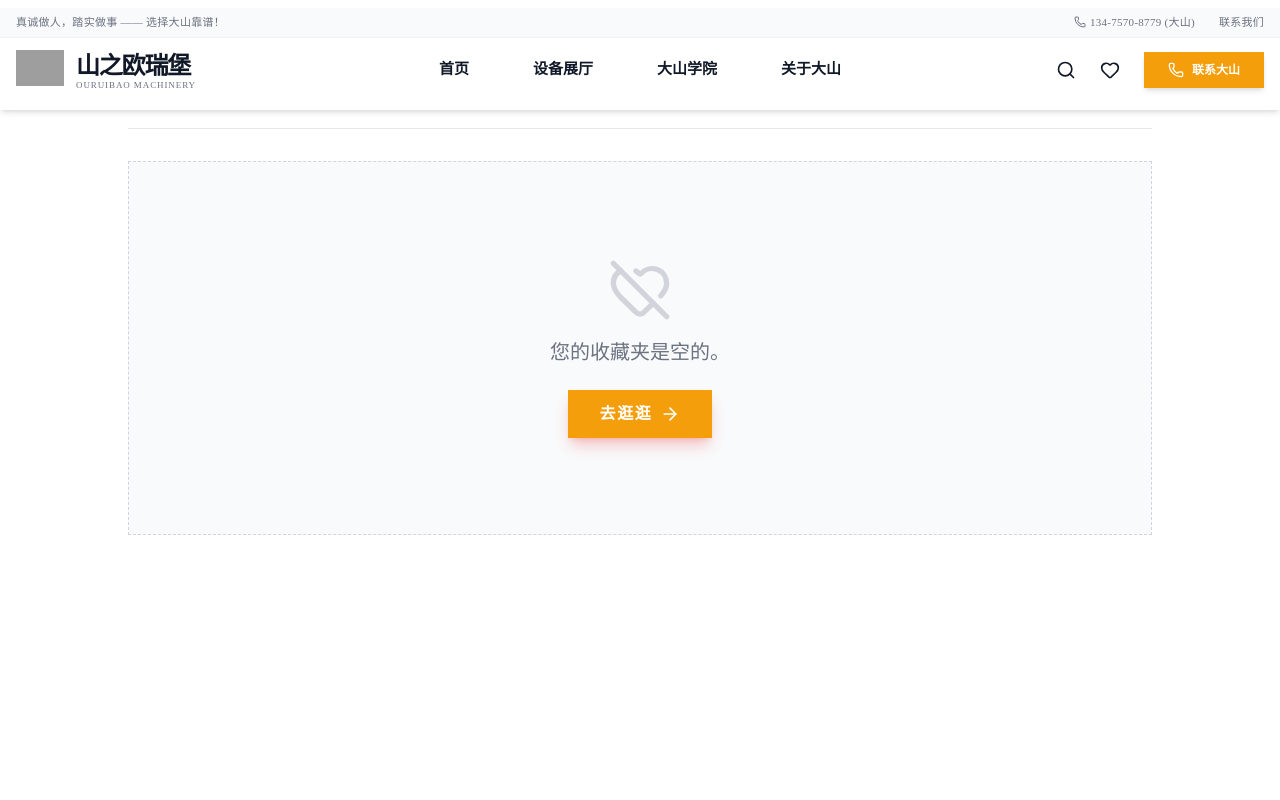
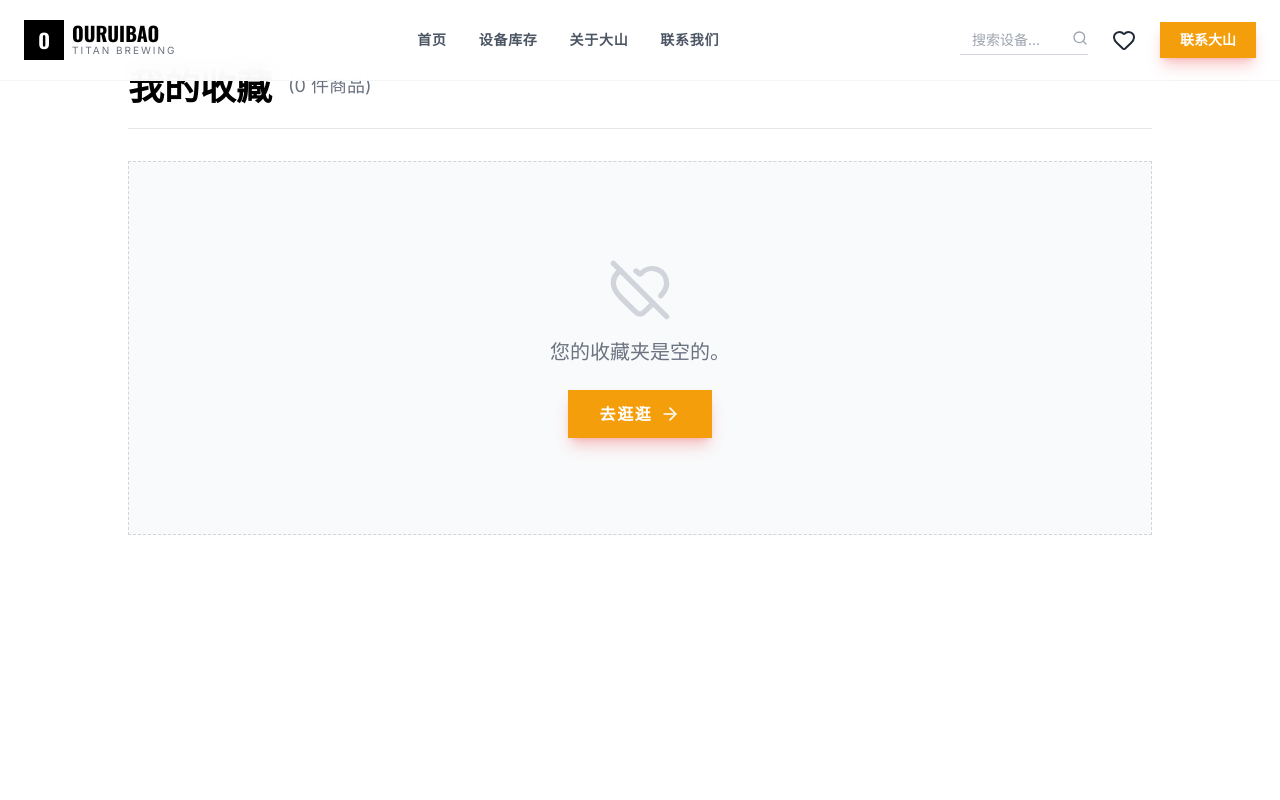
Before and after one commit to Cloudplume718/titan-brewing, a Next.js app: page /wishlist in a window 1280 px wide. Shown: the top 800 px of the page. Built offline with nearby package versions, Linux system fonts and the light colour scheme; grey boxes are pictures that could not be loaded.

Commit message:
Fix layout and anchors

```diff
--- a/app/layout.tsx
+++ b/app/layout.tsx
@@ -3,15 +3,14 @@ import { Inter, Oswald } from "next/font/google";
 import "./globals.css";
 import Navbar from "@/components/Navbar";
 import Footer from "@/components/Footer";
-import { WishlistProvider } from "@/context/WishlistContext";
+import { WishlistProvider } from "@/context/WishlistContext"; // 🟢 1. 引入
 
 const inter = Inter({ subsets: ["latin"], variable: "--font-inter" });
 const oswald = Oswald({ subsets: ["latin"], variable: "--font-oswald" });
 
 export const metadata: Metadata = {
-  // 🟢 修改点：网站标题和描述
-  title: "山之欧瑞堡 | 专业二手精酿设备供应链",
-  description: "25年资深酿酒师大山严选。主营100升-10吨二手啤酒设备，拥有1000平仓储中心，提供原料供应与技术扶持。",
+  title: "Titan Brewing | 欧瑞堡精酿设备",
+  description: "专业二手精酿啤酒设备交易平台",
 };
 
 export default function RootLayout({
@@ -21,7 +20,8 @@ export default function RootLayout({
 }>) {
   return (
     <html lang="zh-CN">
-      <body className={`${inter.variable} ${oswald.variable} bg-background text-foreground antialiased`}>
+      <body className={`${inter.variable} ${oswald.variable} font-sans antialiased`}>
+        {/* 🟢 2. 用 Provider 包裹整个应用 */}
         <WishlistProvider>
           <Navbar />
           {children}
--- a/app/shop/page.tsx
+++ b/app/shop/page.tsx
@@ -2,47 +2,60 @@ import Link from 'next/link';
 import { reader } from '@/lib/reader';
 import ProductCard from '@/components/ProductCard';
 
-export default async function ShopPage() {
-  // 1. 读取所有设备
-  const products = await reader.collections.products.all();
+// 🟢 接收 searchParams 参数
+export default async function ShopPage({
+  searchParams,
+}: {
+  searchParams: Promise<{ search?: string }>;
+}) {
+  // 读取所有数据
+  const allProducts = await reader.collections.products.all();
 
-  // 2. 空状态提示
-  if (!products || products.length === 0) {
-    return (
-      <div className="min-h-screen pt-32 px-4 max-w-7xl mx-auto text-center">
-        <h1 className="text-3xl font-heading font-bold mb-4">设备展厅</h1>
-        <p className="text-gray-500">暂时还没有上架设备，请去后台添加几台吧！</p>
-        <Link href="/keystatic" className="mt-8 inline-block bg-primary text-white px-6 py-2 rounded-sm">
-          去后台添加
-        </Link>
-      </div>
-    );
-  }
+  // 等待搜索参数 (Next.js 15+)
+  const params = await searchParams;
+  const searchQuery = params.search?.toLowerCase() || "";
 
-  // 3. 正常显示
+  // 🟢 过滤逻辑：匹配名称或分类
+  const filteredProducts = allProducts.filter(product => {
+     if (!searchQuery) return true; // 没搜东西就全显示
+     return (
+        product.entry.name.toLowerCase().includes(searchQuery) ||
+        product.entry.category.toLowerCase().includes(searchQuery)
+     );
+  });
+
   return (
     <main className="min-h-screen bg-gray-50 pt-24 pb-16">
       <div className="max-w-7xl mx-auto px-4">
 
         <div className="mb-12">
             <h1 className="text-4xl font-heading font-bold text-gray-900 uppercase mb-2">
-                全部库存 <span className="text-gray-400 text-2xl font-light">({products.length})</span>
+                {searchQuery ? `搜索结果: "${searchQuery}"` : "全部库存"}
+                <span className="text-gray-400 text-2xl font-light ml-2">
+                    ({filteredProducts.length})
+                </span>
             </h1>
-            <p className="text-gray-500">大山严选，品质保证。所有设备均在聊城仓库，欢迎实地考察。</p>
+            <p className="text-gray-500">
+                {filteredProducts.length === 0
+                    ? "未找到相关设备，请尝试其他关键词。"
+                    : "大山严选，品质保证。所有设备均在聊城仓库，欢迎实地考察。"}
+            </p>
+            {/* 如果是搜索状态，给个返回按钮 */}
+            {searchQuery && (
+                <Link href="/shop" className="mt-4 inline-block text-primary underline">
+                    返回全部列表
+                </Link>
+            )}
         </div>
 
         <div className="grid grid-cols-1 sm:grid-cols-2 lg:grid-cols-4 gap-6">
-          {products.map((product) => (
+          {filteredProducts.map((product) => (
             <ProductCard
               key={product.slug}
               data={{
                 id: product.slug,
                 name: product.entry.name,
-
-                // 🟢 修复点：加了 ?? 0
-                // 意思是：如果价格是 null (没填)，就用 0 代替，消除报错
                 price: product.entry.price ?? 0,
-
                 image: product.entry.image || '',
                 category: product.entry.category
               }}
--- a/components/Navbar.tsx
+++ b/components/Navbar.tsx
@@ -1,198 +1,146 @@
 "use client";
 
-import { useState, useEffect } from "react";
 import Link from "next/link";
-import { Search, Heart, ShoppingCart, X, Phone, Menu } from "lucide-react"; // 🟢 引入 Menu
-import { useRouter, usePathname } from "next/navigation";
+import { usePathname, useRouter } from "next/navigation";
+import { useState } from "react";
+import { Search, Heart, Menu, X, Phone } from "lucide-react";
 import { useWishlist } from "@/context/WishlistContext";
-// 注意：如果你还没完全移除 Sanity，下面的 client 引用先保留，等接了 Keystatic 再删
-import { client } from "@/lib/sanity";
 
 export default function Navbar() {
-  const { items } = useWishlist();
-  const [isSearchOpen, setIsSearchOpen] = useState(false);
-  const [isMobileMenuOpen, setIsMobileMenuOpen] = useState(false); // 🟢 手机菜单开关
-  const [searchTerm, setSearchTerm] = useState("");
-  const [results, setResults] = useState<any[]>([]);
-  const [isScrolled, setIsScrolled] = useState(false);
-  const [isHovered, setIsHovered] = useState(false);
+  const pathname = usePathname();
+  const router = useRouter(); // 🟢 用于搜索跳转
+  const { items } = useWishlist(); // 🟢 获取收藏数量
+  const [isMenuOpen, setIsMenuOpen] = useState(false);
+  const [searchValue, setSearchValue] = useState("");
 
+  // 后台页面不显示导航
+  if (pathname && pathname.startsWith('/keystatic')) return null;
 
-  const router = useRouter();
-  const pathname = usePathname();
-  // 🟢 新增：如果是后台管理页面，直接不渲染导航栏
-  if (pathname && pathname.startsWith('/keystatic')) {
-    return null;
-  }
-  const isHomePage = pathname === "/";
-
-  useEffect(() => {
-    const handleScroll = () => {
-      setIsScrolled(window.scrollY > 50);
-    };
-    window.addEventListener("scroll", handleScroll);
-    return () => window.removeEventListener("scroll", handleScroll);
-  }, []);
-
-  const handleSearch = async (term: string) => {
-    setSearchTerm(term);
-    if (term.trim().length > 0) {
-      // 暂时保留 Sanity 查询，后续换成 Fuse.js
-      const query = `*[_type == "product" && name match $term + "*"]{_id, name, price, image, category}`;
-      const data = await client.fetch(query, { term });
-      setResults(data);
-    } else {
-      setResults([]);
+  const handleSearch = (e: React.FormEvent) => {
+    e.preventDefault();
+    if (searchValue.trim()) {
+      // 🟢 跳转到商店页面并带上查询参数
+      router.push(`/shop?search=${encodeURIComponent(searchValue)}`);
+      setIsMenuOpen(false); // 手机端搜索后关闭菜单
     }
   };
 
-  // 🟢 逻辑更新：手机菜单打开时，背景也必须变白，否则字看不清
-  const isWhiteState = !isHomePage || isScrolled || isHovered || isSearchOpen || isMobileMenuOpen;
-  const textColorClass = isWhiteState ? "text-gray-900" : "text-white";
+  return (
+    <nav className="fixed w-full bg-white/95 backdrop-blur-md z-50 border-b border-gray-100">
+      <div className="max-w-7xl mx-auto px-4 sm:px-6">
+        <div className="flex justify-between items-center h-20">
 
-  return (
-    <header
-      className={`fixed top-0 w-full z-50 transition-all duration-500 ease-in-out ${
-        isWhiteState
-          ? "bg-white shadow-md py-2"
-          : "bg-transparent py-4"
-      }`}
-      onMouseEnter={() => setIsHovered(true)}
-      onMouseLeave={() => setIsHovered(false)}
-    >
+          {/* LOGO */}
+          <Link href="/" className="flex items-center gap-2">
+            <div className="w-10 h-10 bg-black text-white flex items-center justify-center font-heading font-bold text-xl rounded-sm">
+              O
+            </div>
+            <div className="flex flex-col">
+              <span className="font-heading font-bold text-xl leading-none text-black">OURUIBAO</span>
+              <span className="text-[10px] tracking-[0.2em] text-gray-500 uppercase">Titan Brewing</span>
+            </div>
+          </Link>
 
-      {/* 顶栏 (仅在白底或手机菜单打开时显示浅灰背景) */}
-      <div className={`hidden md:block transition-colors duration-500 border-b ${
-          isWhiteState ? "bg-gray-50 border-gray-100 text-gray-500" : "bg-transparent border-white/10 text-white/80"
-      }`}>
-        <div className="max-w-7xl mx-auto px-4 flex justify-between items-center text-[11px] py-1.5 font-medium tracking-wide">
-          <p>真诚做人，踏实做事 —— 选择大山靠谱！</p>
-          <div className="flex items-center gap-6">
-            <span className="flex items-center gap-1 hover:text-primary cursor-pointer transition-colors">
-              <Phone className="w-3 h-3" /> 134-7570-8779 (大山)
+          {/* Desktop Menu */}
+          <div className="hidden md:flex items-center gap-8 font-bold text-sm uppercase tracking-wider text-gray-600">
+            <Link href="/" className="hover:text-primary transition-colors">首页</Link>
+            <Link href="/shop" className="hover:text-primary transition-colors">设备库存</Link>
+            <Link href="/about" className="hover:text-primary transition-colors">关于大山</Link>
+            {/* 🟢 修改联系大山跳转 */}
+            <Link href="/about#contact" className="hover:text-primary transition-colors">联系我们</Link>
+          </div>
+
+          {/* Icons Area */}
+          <div className="hidden md:flex items-center gap-6">
+            {/* 🟢 搜索框 */}
+            <form onSubmit={handleSearch} className="relative group">
+              <input
+                type="text"
+                placeholder="搜索设备..."
+                value={searchValue}
+                onChange={(e) => setSearchValue(e.target.value)}
+                className="pl-3 pr-8 py-1 border-b border-gray-300 focus:border-primary outline-none text-sm w-32 focus:w-48 transition-all bg-transparent"
+              />
+              <button type="submit" className="absolute right-0 top-1 text-gray-400 hover:text-primary">
+                <Search className="w-4 h-4" />
+              </button>
+            </form>
+
+            {/* 🟢 收藏夹图标 */}
+            <div className="relative group">
+                <Heart className="w-6 h-6 text-gray-800 group-hover:text-primary cursor-pointer transition-colors" />
+                {items.length > 0 && (
+                  <span className="absolute -top-2 -right-2 bg-primary text-white text-[10px] w-4 h-4 flex items-center justify-center rounded-full">
+                    {items.length}
                   </span>
-            <Link href="/about" className="hover:text-primary transition-colors">联系我们</Link>
+                )}
+                {/* 简单的悬浮提示，也可以点击跳转到专门的收藏页 */}
+                <div className="absolute right-0 top-full mt-2 w-64 bg-white shadow-xl border border-gray-100 p-4 rounded-sm opacity-0 invisible group-hover:opacity-100 group-hover:visible transition-all">
+                    <p className="text-sm font-bold mb-2">已收藏 {items.length} 件设备</p>
+                    {items.length === 0 ? (
+                        <p className="text-xs text-gray-400">暂无收藏</p>
+                    ) : (
+                        <div className="max-h-48 overflow-y-auto">
+                            {items.map(item => (
+                                <div key={item.id} className="flex gap-2 mb-2 text-xs border-b border-gray-50 pb-2">
+                                    <div className="w-8 h-8 bg-gray-100 relative shrink-0"><img src={item.image} className="w-full h-full object-cover"/></div>
+                                    <div className="overflow-hidden">
+                                        <p className="truncate font-bold">{item.name}</p>
+                                        <p className="text-primary">¥{item.price}</p>
                                     </div>
+                                </div>
+                            ))}
+                        </div>
+                    )}
                 </div>
             </div>
 
-      <div className="w-full">
-        <div className="max-w-7xl mx-auto px-4 flex items-center justify-between h-16">
-
-          {/* Logo */}
-          <div className="flex-shrink-0 w-48 z-50"> {/* z-50 保证 Logo 在菜单之上 */}
-            <Link href="/" className="group flex items-center gap-3" onClick={() => setIsMobileMenuOpen(false)}>
-              <img src="/icon.svg" alt="山之欧瑞堡 Logo" className="w-12 h-12 object-contain -mt-1" />
-              <div>
-                  <h1 className={`font-heading text-xl md:text-2xl font-bold tracking-tighter uppercase transition-colors duration-300 ${textColorClass}`}>
-                    山之欧瑞堡
-                  </h1>
-                  <p className={`text-[9px] tracking-widest uppercase hidden md:block ${isWhiteState ? "text-gray-500" : "text-gray-400"}`}>Ouruibao Machinery</p>
-              </div>
+            <Link href="/about#contact" className="bg-primary hover:bg-red-700 text-white px-5 py-2 rounded-sm font-bold text-sm uppercase transition-colors shadow-lg shadow-red-500/30">
+              联系大山
             </Link>
           </div>
 
-          {/* 🟢 桌面端导航 (手机隐藏) */}
-          <nav className="hidden md:flex flex-1 justify-center items-center gap-16">
-            {[
-              { name: "首页", href: "/" },
-              { name: "设备展厅", href: "/shop" },
-              { name: "大山学院", href: "/learn" },
-              { name: "关于大山", href: "/about" },
-            ].map((link) => (
-              <Link
-                key={link.name}
-                href={link.href}
-                className={`text-[15px] font-bold transition-all duration-300 relative group ${textColorClass}`}
+          {/* Mobile Menu Button */}
+          <button
+            className="md:hidden text-gray-900"
+            onClick={() => setIsMenuOpen(!isMenuOpen)}
           >
-                {link.name}
-                <span className={`absolute -bottom-2 left-1/2 w-0 h-0.5 bg-primary transition-all duration-300 group-hover:w-full group-hover:left-0`} />
-              </Link>
-            ))}
-          </nav>
-
-          {/* 右侧图标区 */}
-          <div className={`flex items-center justify-end gap-5 md:gap-6 w-auto md:w-48 ${textColorClass}`}>
-            <button onClick={() => setIsSearchOpen(!isSearchOpen)} className="hover:text-primary transition-colors">
-              <Search className="w-5 h-5" />
-            </button>
-
-            <Link href="/wishlist" className="relative hover:text-primary transition-colors">
-              <Heart className="w-5 h-5" />
-              {items.length > 0 && (
-                <span className="absolute -top-1.5 -right-2 bg-primary text-white text-[10px] font-bold px-1.5 py-0.5 rounded-full shadow-sm">
-                  {items.length}
-                </span>
-              )}
-            </Link>
-
-            {/* 桌面端大按钮 */}
-            <Link href="/about" className="hidden lg:flex items-center gap-2 bg-primary text-white px-6 py-2.5 rounded-sm hover:bg-red-700 transition-all shadow-md hover:shadow-lg transform hover:-translate-y-0.5 whitespace-nowrap">
-                <Phone className="w-4 h-4" />
-                <span className="text-xs font-bold">联系大山</span>
-            </Link>
-
-            {/* 🟢 手机端汉堡菜单按钮 (仅手机显示) */}
-            <button
-                onClick={() => setIsMobileMenuOpen(!isMobileMenuOpen)}
-                className="md:hidden p-1 focus:outline-none z-50"
-            >
-                {isMobileMenuOpen ? <X className="w-7 h-7" /> : <Menu className="w-7 h-7" />}
+            {isMenuOpen ? <X className="w-6 h-6" /> : <Menu className="w-6 h-6" />}
           </button>
         </div>
       </div>
+
+      {/* Mobile Menu */}
+      {isMenuOpen && (
+        <div className="md:hidden bg-white border-t border-gray-100 h-screen animate-in slide-in-from-top-5">
+          <div className="p-4 space-y-4">
+             {/* 🟢 手机端搜索 */}
+             <form onSubmit={handleSearch} className="relative mb-6">
+                <input
+                    type="text"
+                    placeholder="搜索设备..."
+                    value={searchValue}
+                    onChange={(e) => setSearchValue(e.target.value)}
+                    className="w-full bg-gray-50 px-4 py-3 rounded-sm outline-none focus:ring-1 focus:ring-primary"
+                />
+                <button type="submit" className="absolute right-4 top-3 text-gray-400"><Search className="w-5 h-5" /></button>
+             </form>
+
+            <Link href="/" className="block py-2 text-lg font-bold border-b border-gray-50" onClick={() => setIsMenuOpen(false)}>首页</Link>
+            <Link href="/shop" className="block py-2 text-lg font-bold border-b border-gray-50" onClick={() => setIsMenuOpen(false)}>设备库存</Link>
+            <Link href="/about" className="block py-2 text-lg font-bold border-b border-gray-50" onClick={() => setIsMenuOpen(false)}>关于大山</Link>
+
+            <div className="pt-4 flex items-center justify-between">
+                <span className="font-bold">我的收藏 ({items.length})</span>
+                <Heart className="w-6 h-6 text-primary" />
             </div>
 
-      {/* 🟢 手机端全屏菜单 (动画滑出) */}
-      {isMobileMenuOpen && (
-        <div className="md:hidden fixed inset-0 bg-white z-40 pt-24 px-6 animate-in slide-in-from-top-10 fade-in duration-200">
-            <nav className="flex flex-col gap-6 text-xl font-heading font-bold text-gray-900 border-t border-gray-100 pt-8">
-                {[
-                  { name: "首页 Home", href: "/" },
-                  { name: "设备展厅 Shop", href: "/shop" },
-                  { name: "大山学院 Learn", href: "/learn" },
-                  { name: "关于大山 About", href: "/about" },
-                ].map((link) => (
-                  <Link
-                    key={link.name}
-                    href={link.href}
-                    onClick={() => setIsMobileMenuOpen(false)}
-                    className="flex justify-between items-center border-b border-gray-100 pb-4 active:text-primary"
-                  >
-                    {link.name}
+            <Link href="/about#contact" onClick={() => setIsMenuOpen(false)} className="mt-8 block w-full bg-primary text-white text-center py-4 rounded-sm font-bold uppercase">
+              联系大山
             </Link>
-                ))}
-
-                <Link
-                    href="/about"
-                    onClick={() => setIsMobileMenuOpen(false)}
-                    className="mt-4 bg-primary text-white text-center py-4 rounded-sm shadow-lg active:scale-95 transition-transform"
-                >
-                    <Phone className="w-5 h-5 inline-block mr-2" />
-                    拨打大山电话 (134...)
-                </Link>
-            </nav>
-        </div>
-      )}
-
-      {/* 搜索下拉 (保持不变) */}
-      {isSearchOpen && (
-        <div className="absolute top-full left-0 w-full bg-white/95 backdrop-blur-md border-b border-primary shadow-2xl p-6 animate-in slide-in-from-top-2 z-40">
-            <div className="max-w-3xl mx-auto relative">
-                <input
-                    type="text"
-                    autoFocus
-                    placeholder="请输入设备名称..."
-                    className="w-full border-b-2 border-gray-200 focus:border-primary bg-transparent pl-2 pr-12 py-3 outline-none text-gray-900 text-xl font-heading"
-                    onChange={(e) => handleSearch(e.target.value)}
-                />
-                <button onClick={() => setIsSearchOpen(false)} className="absolute right-4 top-1/2 -translate-y-1/2 text-gray-400 hover:text-primary">
-                    <X className="w-6 h-6" />
-                </button>
-                {/* 搜索结果显示区域 (保持之前的逻辑) */}
           </div>
         </div>
       )}
-    </header>
+    </nav>
   );
 }
--- a/components/ProductCard.tsx
+++ b/components/ProductCard.tsx
@@ -1,18 +1,35 @@
+"use client"; // 🟢 必须转为 Client Component 才能交互
+
 import Link from "next/link";
 import Image from "next/image";
-import { ShoppingCart } from "lucide-react";
+import { Heart } from "lucide-react";
+import { useWishlist } from "@/context/WishlistContext";
 
 interface ProductProps {
   data: {
     id: string;
     name: string;
-    price: number; // 这里接收 0 或者具体金额
+    price: number;
     image: string;
     category: string;
   };
 }
 
 export default function ProductCard({ data }: ProductProps) {
+  const { addToWishlist, removeFromWishlist, isInWishlist } = useWishlist();
+  const isLiked = isInWishlist(data.id);
+
+  // 🟢 点击爱心时的处理
+  const handleLike = (e: React.MouseEvent) => {
+    e.preventDefault(); // 阻止跳转到详情页
+    e.stopPropagation();
+    if (isLiked) {
+      removeFromWishlist(data.id);
+    } else {
+      addToWishlist(data);
+    }
+  };
+
   return (
     <Link href={`/shop/${data.id}`} className="group block bg-white border border-gray-200 hover:border-primary/50 hover:shadow-xl transition-all duration-300 rounded-sm overflow-hidden flex flex-col h-full">
       {/* 图片区 */}
@@ -42,14 +59,19 @@ export default function ProductCard({ data }: ProductProps) {
         </h3>
 
         <div className="mt-auto pt-4 flex items-center justify-between border-t border-gray-100">
-            {/* 🟢 核心修改：价格显示逻辑 */}
             <span className={`font-bold text-xl ${data.price > 0 ? "text-primary" : "text-green-600"}`}>
                 {data.price > 0 ? `¥ ${data.price.toLocaleString()}` : "面议"}
             </span>
 
-            <span className="bg-gray-100 text-gray-600 p-2 rounded-full group-hover:bg-primary group-hover:text-white transition-colors">
-                <ShoppingCart className="w-4 h-4" />
-            </span>
+            {/* 🟢 收藏按钮：点击变色 */}
+            <button
+                onClick={handleLike}
+                className={`p-2 rounded-full transition-colors z-20 ${
+                    isLiked ? "bg-red-50 text-red-500" : "bg-gray-100 text-gray-400 hover:bg-gray-200"
+                }`}
+            >
+                <Heart className={`w-4 h-4 ${isLiked ? "fill-current" : ""}`} />
+            </button>
         </div>
       </div>
     </Link>
--- a/context/WishlistContext.tsx
+++ b/context/WishlistContext.tsx
@@ -2,18 +2,17 @@
 
 import { createContext, useContext, useState, useEffect, ReactNode } from "react";
 
-// 定义收藏商品的格式
-interface WishlistItem {
+type Product = {
   id: string;
   name: string;
   price: number;
   image: string;
   category: string;
-}
+};
 
 interface WishlistContextType {
-  items: WishlistItem[];
-  addToWishlist: (item: WishlistItem) => void;
+  items: Product[];
+  addToWishlist: (product: Product) => void;
   removeFromWishlist: (id: string) => void;
   isInWishlist: (id: string) => boolean;
 }
@@ -21,34 +20,29 @@ interface WishlistContextType {
 const WishlistContext = createContext<WishlistContextType | undefined>(undefined);
 
 export function WishlistProvider({ children }: { children: ReactNode }) {
-  const [items, setItems] = useState<WishlistItem[]>([]);
-  const [isLoaded, setIsLoaded] = useState(false);
+  const [items, setItems] = useState<Product[]>([]);
 
-  // 1. 初始化：从浏览器本地加载数据
+  // 初始化时从 LocalStorage 读取
   useEffect(() => {
-    const saved = localStorage.getItem("titan_wishlist");
+    const saved = localStorage.getItem("wishlist");
     if (saved) {
       setItems(JSON.parse(saved));
     }
-    setIsLoaded(true);
   }, []);
 
-  // 2. 监听变化：一旦 items 变了，就自动存入浏览器
+  // 每次变动都保存到 LocalStorage
   useEffect(() => {
-    if (isLoaded) {
-      localStorage.setItem("titan_wishlist", JSON.stringify(items));
+    localStorage.setItem("wishlist", JSON.stringify(items));
+  }, [items]);
+
+  const addToWishlist = (product: Product) => {
+    if (!isInWishlist(product.id)) {
+      setItems([...items, product]);
     }
-  }, [items, isLoaded]);
-
-  const addToWishlist = (item: WishlistItem) => {
-    setItems((prev) => {
-      if (prev.find((i) => i.id === item.id)) return prev; // 如果有了就不重复加
-      return [...prev, item];
-    });
   };
 
   const removeFromWishlist = (id: string) => {
-    setItems((prev) => prev.filter((item) => item.id !== id));
+    setItems(items.filter((item) => item.id !== id));
   };
 
   const isInWishlist = (id: string) => {
@@ -62,7 +56,6 @@ export function WishlistProvider({ children }: { children: ReactNode }) {
   );
 }
 
-// 导出这个 Hook 供其他组件使用
 export function useWishlist() {
   const context = useContext(WishlistContext);
   if (context === undefined) {
```
Also changed, not shown: components/Footer.tsx (+7 -5 lines), components/HeroCarousel.tsx (+59 -45 lines). Lines whose indentation alone changed are shown as unchanged.
